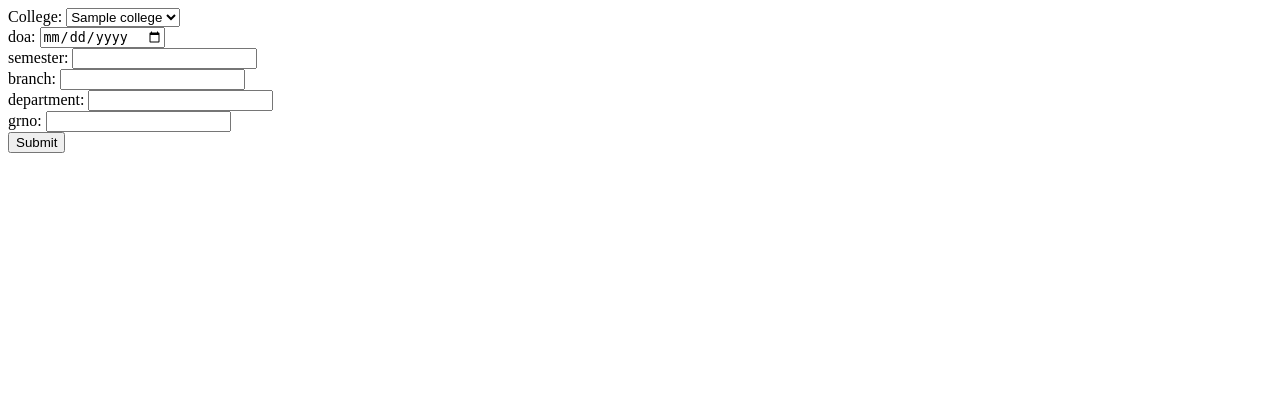
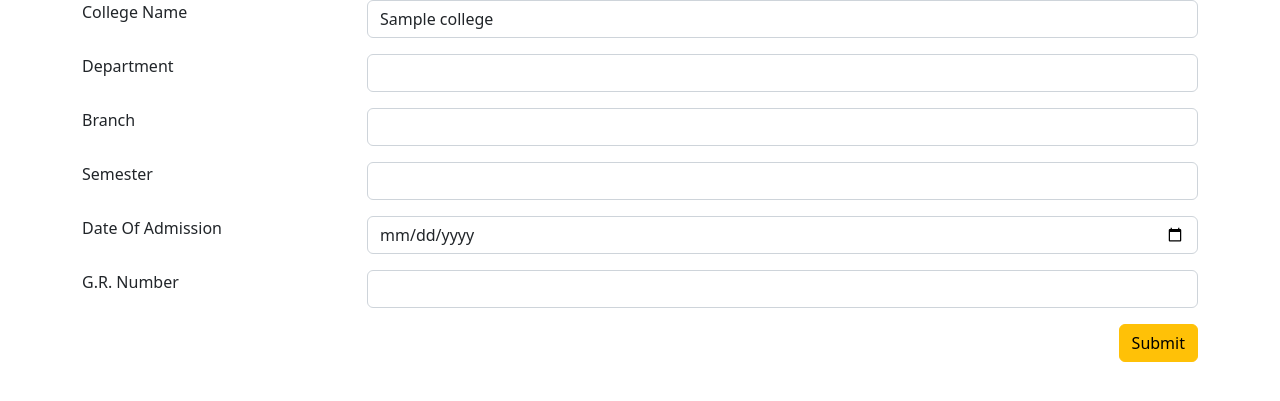
Before and after one commit to adnan2232/sihuid, a Django app: page /add_student_academic_data in a window 1280 px wide. Shown: the top 401 px of the page. Run offline with Django 4.2, Linux system fonts and the light colour scheme; tables that the repository leaves empty hold one stand-in row (values such as "Sample post"); parts of the project's set-up code (start-up, migrations or seed data) failed here and were passed over.

Commit message:
completed

```diff
--- a/uid/core/models.py
+++ b/uid/core/models.py
@@ -136,7 +136,7 @@ class Student(models.Model):
 
 
 
-class StudentCollegeDataManager(models.Model):
+class StudentCollegeDataManager(models.Manager):
 
     def create_student_college_data(self,student,college,date_of_admission,semester,branch,depart,gr_no):
         stud_data_uid = str(college.college_id)+str(gr_no)+str(date_of_admission)+str(date.today())
@@ -173,8 +173,11 @@ class StudentCollegeData(models.Model):
     depart = models.CharField(max_length=50)
     gr_no = models.CharField(max_length=50)
 
+    objects = StudentCollegeDataManager()
+
     def __str__(self) -> str:
         return str(self.stud_data_uid)
+
 
 class AICTEManager(BaseUserManager):
 
--- a/uid/core/templates/add_student_academic_data.html
+++ b/uid/core/templates/add_student_academic_data.html
@@ -1,32 +1,110 @@
 <!DOCTYPE html>
 <html lang="en">
+
 <head>
-    <meta charset="UTF-8">
-    <meta http-equiv="X-UA-Compatible" content="IE=edge">
-    <meta name="viewport" content="width=device-width, initial-scale=1.0">
-    <title>Student Education</title>
+  <meta charset="utf-8" />
+  <meta name="viewport" content="width=device-width, initial-scale=1" />
+  <title>Bootstrap demo</title>
+  <link href="https://cdn.jsdelivr.net/npm/bootstrap@5.2.0/dist/css/bootstrap.min.css" rel="stylesheet"
+    integrity="sha384-gH2yIJqKdNHPEq0n4Mqa/HGKIhSkIHeL5AyhkYV8i59U5AR6csBvApHHNl/vI1Bx" crossorigin="anonymous" />
+  <script src="https://ajax.googleapis.com/ajax/libs/jquery/3.6.0/jquery.min.js"></script>
 </head>
+
 <body>
-    <div class="pseudo_form" method="post" action="{%url 'add_student_academic_data'%}">
-        College: <select type="College" list="Colleges" id="colleges-list" class="form-control" placeholder="Select..." name="college_id">
+
+
+    <div class="container">
+        <div class="mb-3 row">
+            <div class="col-3">
+                <label for="ClgName" class="form-label">College Name</label>
+            </div>
+            <div class="col-9">
+                <select type="College" id="colleges_list" class="form-control college_list" name="college_name">
                     {% for college_data in colleges_data%}
                         <option value="{{college_data.college_id}}">{{college_data.college_name}}</option>
                     {% endfor %}
-        </select><br>
-        doa: <input type="date" name="doa"><br>
-        semester: <input type="text" name="semester"><br>
-        branch: <input type="text" name="branch"><br>
-        department: <input type="text" name="department"><br>
-        grno: <input type="text" name="grno"><br>
-        <input type="submit" >
+                </select>
+            </div>
+        </div>
+        <div class="mb-3 row">
+            <div class="col-3">
+                <label for="exampleInputGrNo" class="form-label">Department</label>
+            </div>
+            <div class="col-9">
+                <input type="GrNo" id="student-Department" class="form-control department" />
+            </div>
+        </div>
+        <div class="mb-3 row">
+            <div class="col-3">
+                <label for="exampleInputGrNo" class="form-label">Branch</label>
+            </div>
+            <div class="col-9">
+                <input type="GrNo" id="student-Branch" class="form-control branch" />
+            </div>
+        </div>
+        <div class="mb-3 row">
+            <div class="col-3">
+                <label for="exampleInputGrNo" class="form-label">Semester</label>
+            </div>
+            <div class="col-9">
+                <input type="GrNo" id="student-Semester" class="form-control semester" />
+            </div>
+        </div>
+        <div class="mb-3 row">
+            <div class="col-3">
+                <label for="exampleInputDate" class="form-label">Date Of Admission</label>
+            </div>
+            <div class="col-9">
+                <input role="button" type="Date" id="student-doa" class="form-control doa" id="exampleInputDate" />
+            </div>
+        </div>
+        <div class="mb-3 row">
+            <div class="col-3">
+                <label for="exampleInputGrNo" class="form-label">G.R. Number</label>
+            </div>
+            <div class="col-9">
+                <input type="GrNo" id="student-GrNo" class="form-control grno" />
+            </div>
+        </div>
+        <div class="modal-footer">
+            <button type="submit" class="btn btn-warning" onclick="submitAcad()">
+              Submit
+            </button>
           </div>
 
         {% for error in errors%}
           {{error}}
         {% endfor %}
+    </div>
+
+    <script>
+        async function submitAcad(){
+            await fetch("{%url 'add_student_academic_data'%}",{
+                method:"POST",
+                headers: {
+                    'Accept':"application/json",
+                    'Content-Type':"application/json",
+                    'X-CSRFTOKEN':"{{csrf_token}}",
+                },
+                body: JSON.stringify({
+                    "college_id": $(".college_list").val(),
+                    "doa": $(".doa").val(),
+                    "semester":$(".semester").val(),
+                    "branch":$(".branch").val(),
+                    "department":$(".department").val(),
+                    "grno":$(".grno").val()
+                })
+            }).then((res) =>{
+                    return res.json()
+                    }).then((res)=>{
+                        alert("Data Added Successfully");
+                        window.location.replace("{% url 'student_college_data'%}");
+                    }).catch((fail) =>{
+                    alert(fail);
+                })
+
+        }
+    </script>
 </body>
-<script>
-
-</script>
 
 </html>
--- a/uid/core/templates/student_college_data.html
+++ b/uid/core/templates/student_college_data.html
@@ -14,7 +14,7 @@
         <p>Semester: {{data.semester}}</p>
         <p>Branch: {{data.branch}}</p>
         <p>Department: {{data.department}}</p>
-        <p>Status: {{data.status}}</p>
+        <p>Status: {{data.get_status_display}}</p>
     {% endfor %}
 </body>
 </html>
--- a/uid/core/urls.py
+++ b/uid/core/urls.py
@@ -1,7 +1,5 @@
 from django.urls import path
-from .views import homepage, college_login, aicte_view_college_data, studentRegister, upload_college, upload_students_data, aicte_view_students_data, aicte_login, user_logout,aicte_toggle,student_data, view_students_data, college_dashboard,studentRegister,studentLogin,student_profile
-from .views import student_college_data, add_academic_details, singlePointLogin,pending_request, rejected_request
-
+from .views import *
 urlpatterns = [
     path("",homepage,name="homepage"),
     path("collegelogin",college_login,name="college_login"),
--- a/uid/core/views.py
+++ b/uid/core/views.py
@@ -201,7 +201,7 @@ def studentRegister(request):
         return render(request,"student_register.html")
 
 
-def add_student_college_data(request):
+'''def add_student_college_data(request):
 
     if request.method == "POST":
         data = request.POST.dict()
@@ -213,7 +213,7 @@ def add_student_college_data(request):
             semester = data["semester"],
             branch =  data["branch"],
             depart = data["depart"]
-        )
+        )'''
 
 def studentLogin(request):
     if request.method == "POST":
@@ -237,31 +237,32 @@ def student_profile(request):
     return render(request,"studentProfile.html", {"student":Student.objects.get(adhar_id=int(request.user.username))})
 
 def student_college_data(request):
-
-    return render(request,"student_college_data.html",{"student_college_data":request.user.student.studentcollegedata_set.all()})
+    data = StudentCollegeData.objects.filter(student=Student.objects.get(user=request.user))
+    return render(request,"student_college_data.html",{"student_college_data":data})
 
 def add_academic_details(request):
 
     if request.method == "POST":
-        try:
-            data = request.POST.dict()
-            college = College.objects.get(college_id=data["college_id"])
-            print(college)
-            student_college = StudentCollegeData.object.create_student_college_data(
-                student=request.user.student_user,
-                college=college[1],
-                date_of_admission=datetime.datetime.strptime(data["doa"]),
-                semester=data["semester"],
-                branch=data["branch"],
-                depart=data["depart"],
-                gr_no=data["grno"]
-                )
 
-            return redirect(student_college_data)
+        data = json.loads(request.body.decode("utf-8"))
+        college = College.objects.get(college_id=data["college_id"])
+        print(college)
+        student = Student.objects.get(user=request.user)
+        print(student)
+        student_college = StudentCollegeData.objects.create_student_college_data(
+            student=student,
+            college=college,
+            date_of_admission=datetime.datetime.strptime(data["doa"],"%Y-%m-%d"),
+            semester=data["semester"],
+            branch=data["branch"],
+            depart=data["department"],
+            gr_no=data["grno"]
+            )
+        print(student_college)
 
-        except:
-            request.method = "GET"
-            return redirect(add_academic_details)
+        return HttpResponse(json.dumps({"message":"success"}),content_type="application/json")
+
+        ''''''
 
     else:
         colleges = College.objects.all()
```
Also changed, not shown: uid/core/templates/index.html (+2 -5 lines). Lines whose indentation alone changed are shown as unchanged.
